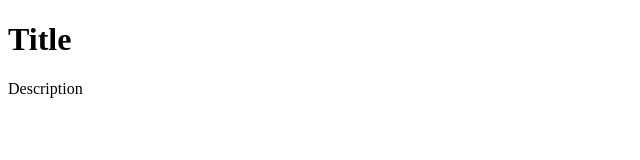
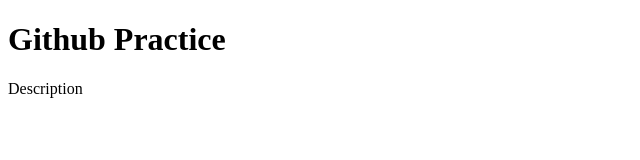
Before and after one commit to E-Zhen/github-practice, a plain HTML site: page index.html in a window 1280 px wide. Shown: the whole page, without its empty margins (0-640 px from the left). Drawn offline with Linux system fonts and the light colour scheme.

Commit message:
change title

```diff
--- a/index.html
+++ b/index.html
@@ -3,10 +3,10 @@
 <head>
     <meta charset="UTF-8">
     <meta name="viewport" content="width=device-width, initial-scale=1.0">
-    <title>Document</title>
+    <title>Github Practice</title>
 </head>
 <body>
-    <h1>Title</h1>
+    <h1>Github Practice</h1>
     <p>Description</p>
 </body>
 </html>
```
